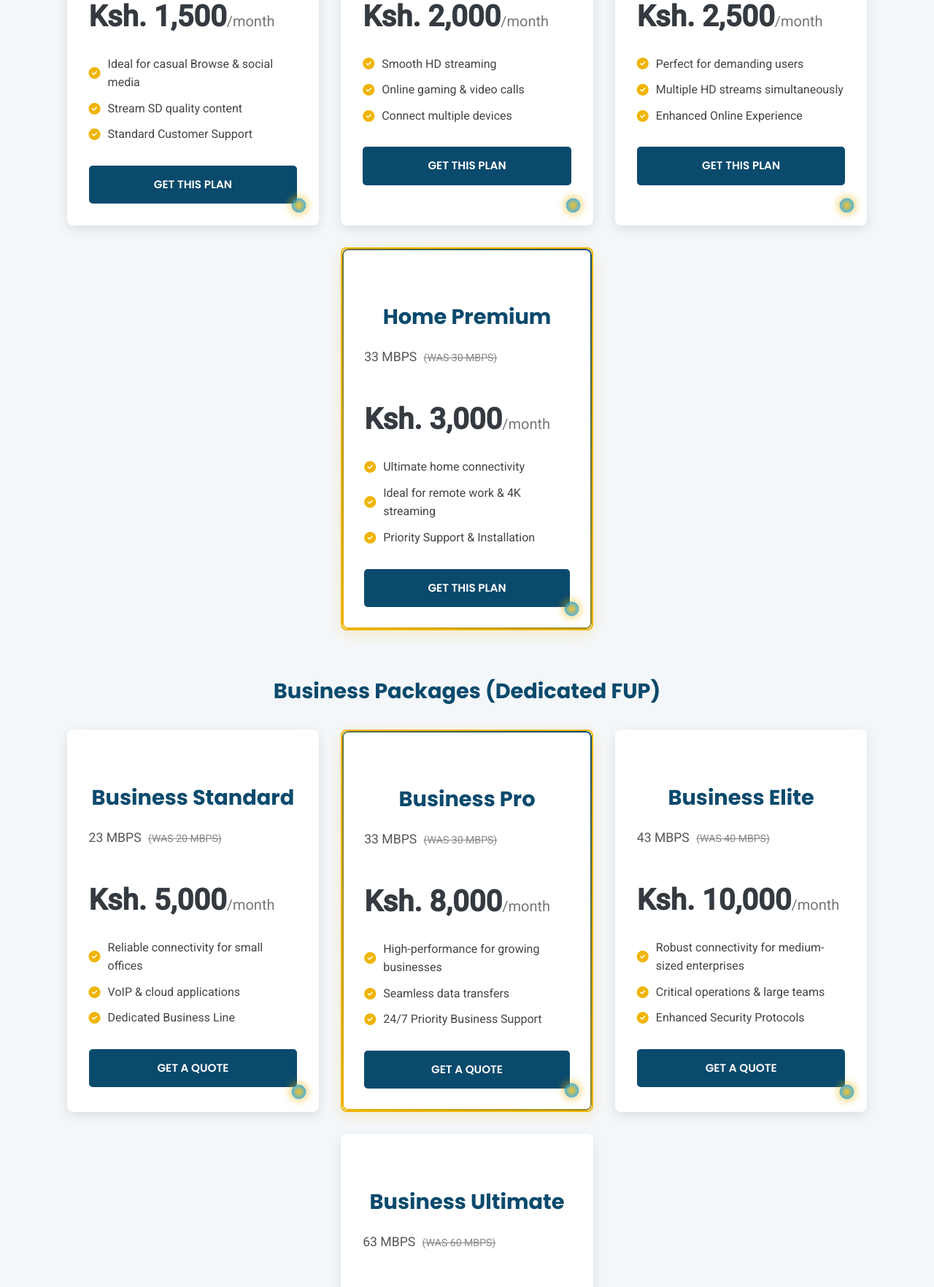
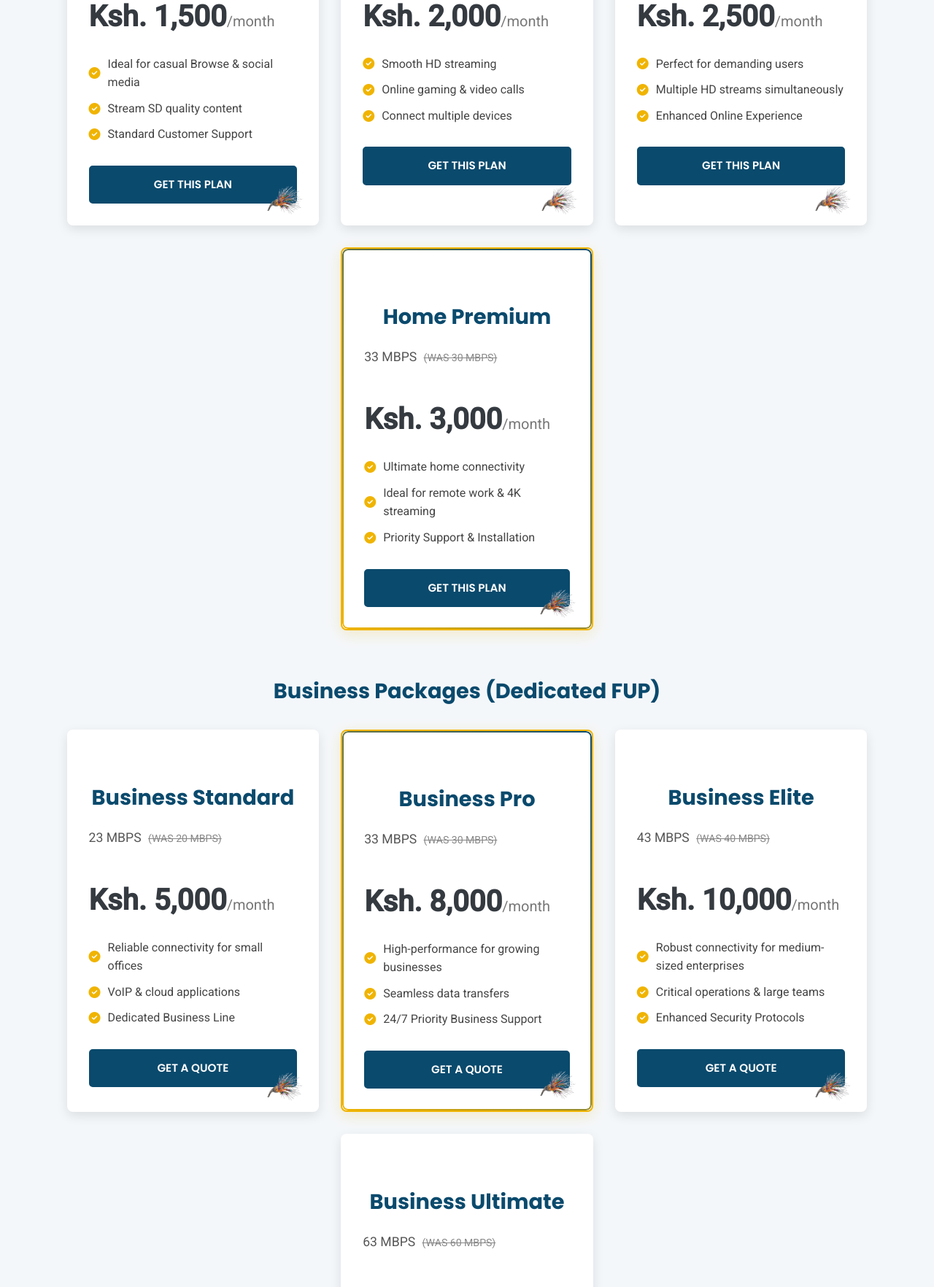
Before and after one commit to swiftel-fibre/swiftel-fibre.github.io, a PHP site: page /pages/index.html in a window 1280 px wide. Shown: the part 1313-3077 px from the top of the page at 73% size. Run offline with PHP 8.4, Linux system fonts and the light colour scheme.

Commit message:
commit10

```diff
--- a/css/styles.css
+++ b/css/styles.css
@@ -306,27 +306,34 @@ a:hover {
     box-shadow: 0 10px 25px rgba(0,0,0,0.15);
 }
 
-/* Fibre optic accent for cards */
+/* Fibre optic accent for cards - NOW USING AN IMAGE */
 .service-cards .card::after {
-    content: '';
+    content: ''; /* Still needed for pseudo-elements */
     position: absolute;
-    bottom: 15px; /* Position from bottom */
-    right: 15px;  /* Position from right */
-    width: 25px;  /* Size of the accent */
-    height: 25px; /* Size of the accent */
-    /* Radial gradient to mimic a glowing fibre end */
-    background: radial-gradient(circle at center, var(--accent-yellow) 0%, var(--swiftel-blue-light) 70%, transparent 100%);
-    border-radius: 50%; /* Make it circular */
-    box-shadow: 0 0 10px 5px rgba(240, 180, 0, 0.5); /* Yellow glow effect */
-    z-index: 2; /* Ensure it's above other content */
-    opacity: 0.8; /* Slightly transparent */
-    transform: scale(0.8); /* Start smaller */
-    transition: transform 0.3s ease, opacity 0.3s ease;
+    bottom: 10px; /* Adjust these values based on how your image looks */
+    right: 10px;  /* and where you want it placed relative to the card edge */
+    width: 60px;  /* Adjust this width based on the actual size you want the image */
+    height: 60px; /* Adjust this height based on the actual size you want the image */
+
+    /* === NEW: Use your image here === */
+    /* IMPORTANT: Ensure 'fibre-cable-accent.png' is a transparent PNG version of the image */
+    background-image: url('../assets/images/fibre-accents/fibre-cable-accent.png'); /* <-- REPLACE 'fibre-cable-accent.png' with your image file name */
+    background-size: contain; /* Ensures the entire image fits within the defined width/height */
+    background-repeat: no-repeat; /* Prevents the image from repeating */
+    background-position: center; /* Centers the image within its allocated space */
+    /* === END NEW === */
+
+    z-index: 2; /* Ensures it stays above other content if necessary */
+    opacity: 0.9; /* Make it slightly transparent initially */
+    transform: scale(0.9) rotate(15deg); /* Start slightly smaller and angled for dynamic effect */
+    transition: transform 0.3s ease-out, opacity 0.3s ease-out; /* Smooth transitions */
+    pointer-events: none; /* Important: Ensures the pseudo-element doesn't block clicks on card content */
 }
 
+/* Hover effect for the fibre accent */
 .service-cards .card:hover::after {
-    transform: scale(1); /* Grow on hover */
-    opacity: 1;
+    transform: scale(1.05) rotate(20deg); /* Slightly larger and more rotated on hover */
+    opacity: 1; /* Fully opaque on hover */
 }
 
 
```
Also changed, not shown: assets/images/fibre-accents/fibre-cable-accent.png (added), assets/images/fibre-accents/fibre.jpg (added).
